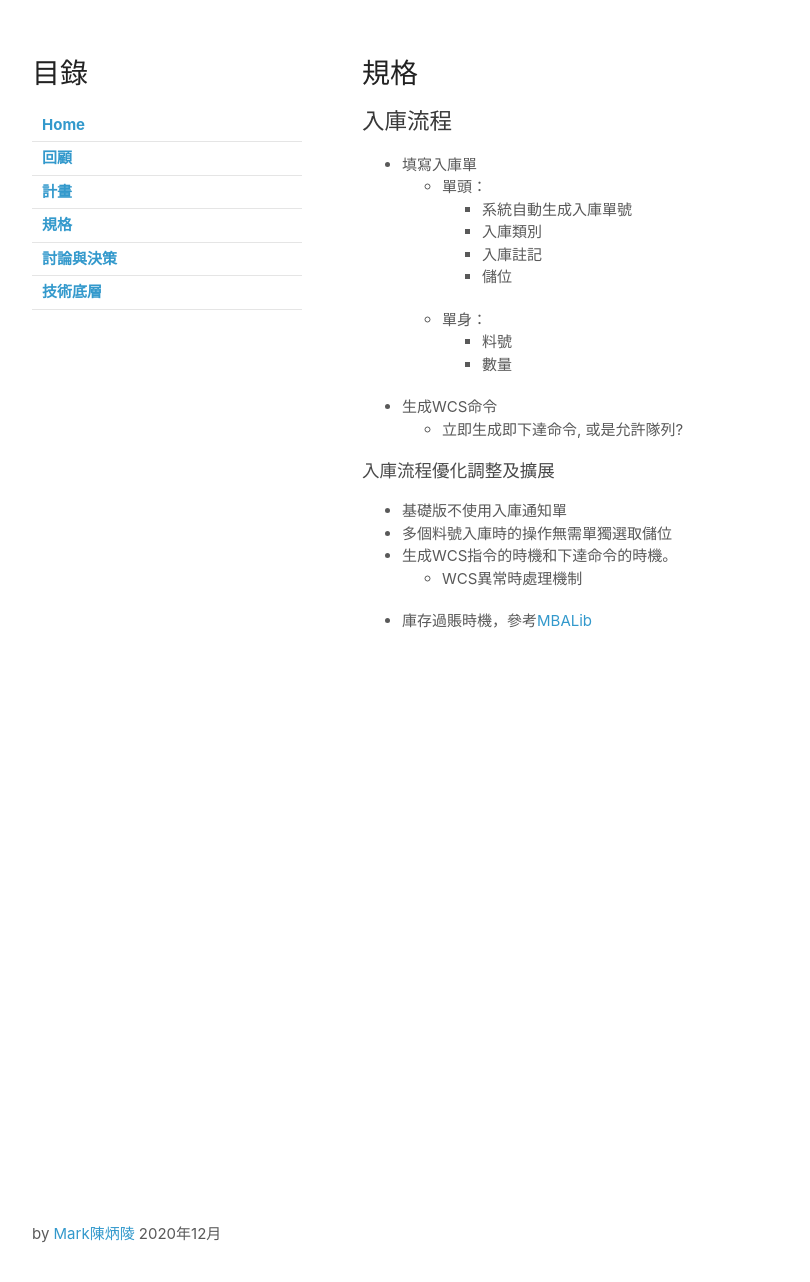
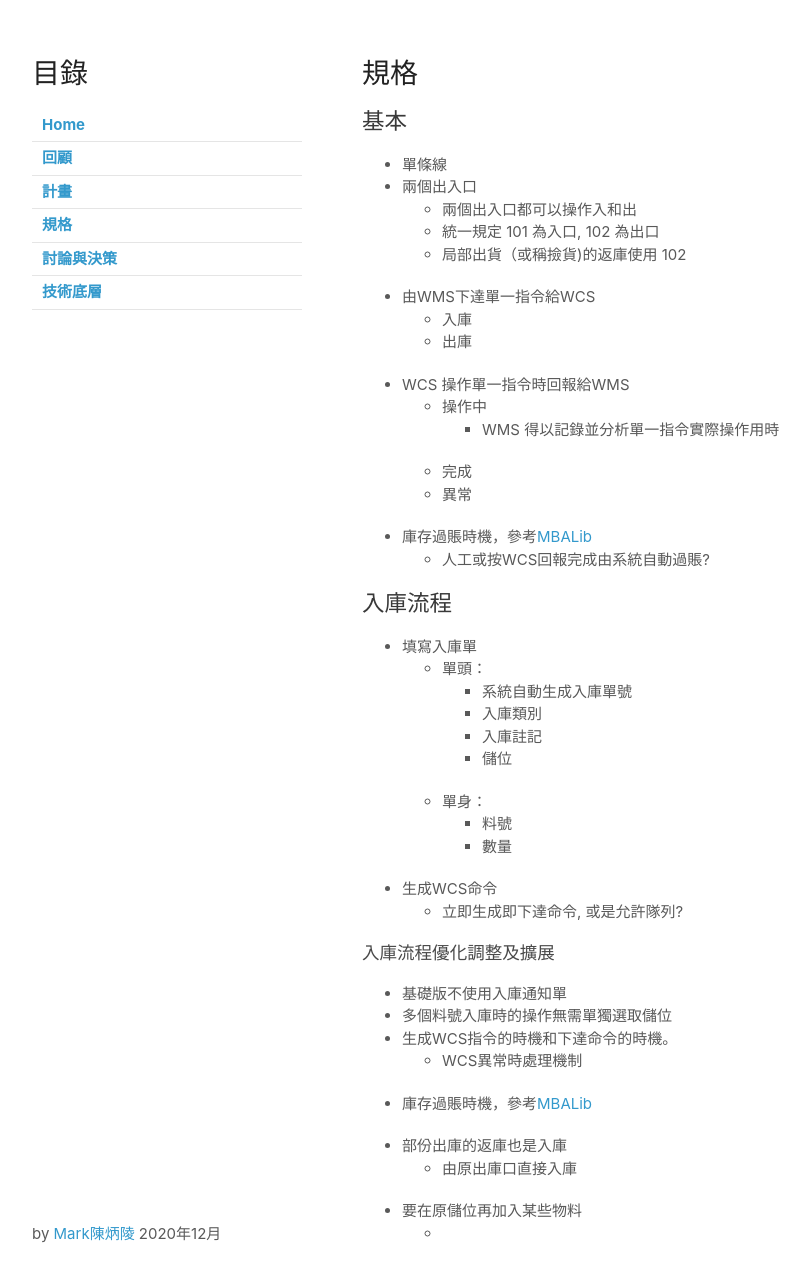
Before and after one commit to dreamaitek/p003, a Jekyll site: the page built from spec.md, in a window 1280 px wide and 1315 px high. Shown: the top 1282 px of the window, without its empty margins (68-878 px from the left). Built offline with Jekyll 4.4.1, drawn with Linux system fonts in a browser that asks for light colours; our own code applies the rules of GitHub Pages for plain Markdown files.

Commit message:
Update spec.md

```diff
--- a/spec.md
+++ b/spec.md
@@ -2,6 +2,22 @@
 layout: default
 ---
 # 規格
+## 基本
+- 單條線
+- 兩個出入口
+  - 兩個出入口都可以操作入和出
+  - 統一規定 101 為入口, 102 為出口
+  - 局部出貨（或稱撿貨)的返庫使用 102
+- 由WMS下達單一指令給WCS
+  - 入庫
+  - 出庫
+- WCS 操作單一指令時回報給WMS
+  - 操作中
+    - WMS 得以記錄並分析單一指令實際操作用時
+  - 完成
+  - 異常
+- 庫存過賬時機，參考[MBALib](https://wiki.mbalib.com/zh-tw/%E5%BA%93%E5%AD%98%E4%BF%A1%E6%81%AF)
+  - 人工或按WCS回報完成由系統自動過賬?
 
 ## 入庫流程
 - 填寫入庫單
@@ -23,3 +39,8 @@ layout: default
 - 生成WCS指令的時機和下達命令的時機。
   - WCS異常時處理機制
 - 庫存過賬時機，參考[MBALib](https://wiki.mbalib.com/zh-tw/%E5%BA%93%E5%AD%98%E4%BF%A1%E6%81%AF)
+
+- 部份出庫的返庫也是入庫
+  - 由原出庫口直接入庫
+- 要在原儲位再加入某些物料
+  -
```
